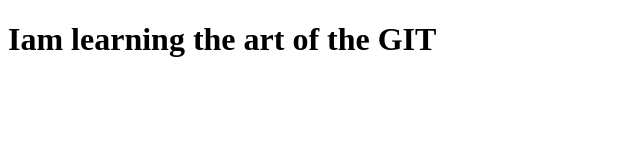
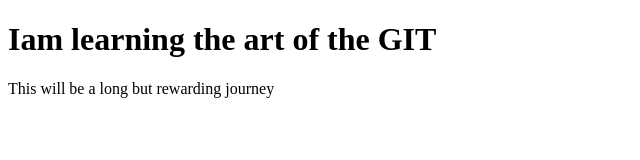
Before and after one commit to Knochen01/Teal-bg-style-site, a plain HTML site: page index.html in a window 1280 px wide. Shown: the whole page, without its empty margins (0-640 px from the left). Drawn offline with Linux system fonts and the light colour scheme.

Commit message:
New design

```diff
--- a/app.js
+++ b/app.js
@@ -2,3 +2,6 @@
 arr.length = 500;
 return false
 }
+
+
+//This is a comment
--- a/index.html
+++ b/index.html
@@ -8,6 +8,8 @@
 </head>
 <body>
     <H1> Iam learning the art of the GIT</H1>
+
+    <section> This will be a long but rewarding journey</section>
     <script src='app.js'></script>
 </body>
 </html>
```
